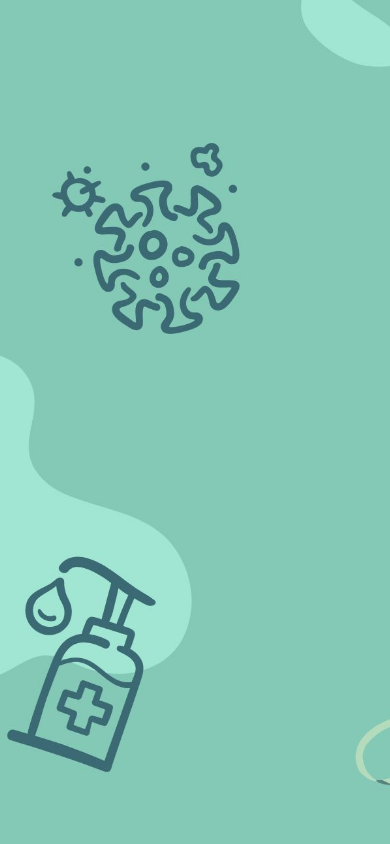
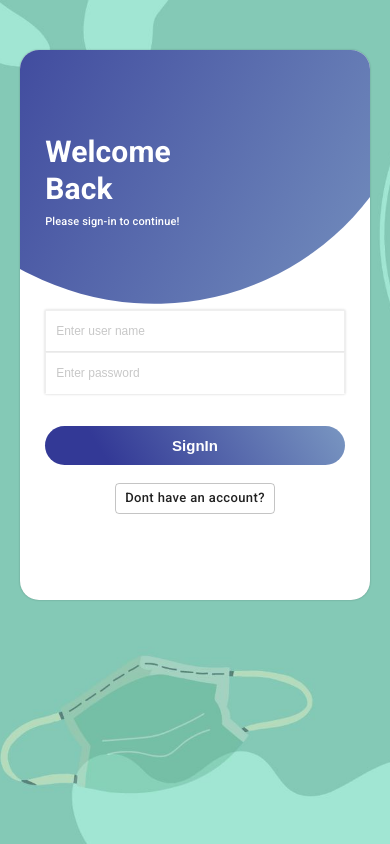
Before and after one commit to BPATHAK10/Personal-Covid-Tracker, a React (Create React App) app in the folder frontend/: page /sign-in in a window 390 px wide. Built offline with nearby package versions, Linux system fonts and the light colour scheme.

Commit message:
signin page responsive

```diff
--- a/frontend/src/components/accountBox/index.jsx
+++ b/frontend/src/components/accountBox/index.jsx
@@ -31,11 +31,7 @@ const BoxContainer = styled.div`
   position: relative;
   overflow: hidden;
   align-items: center;
-  margin-top: 50px;
-  margin-bottom: 100px;
-  margin-right: 150px;
-  margin-left: 600px;
-
+  margin: 50px auto;
 `;
 
 const TopContainer = styled.div`
```
